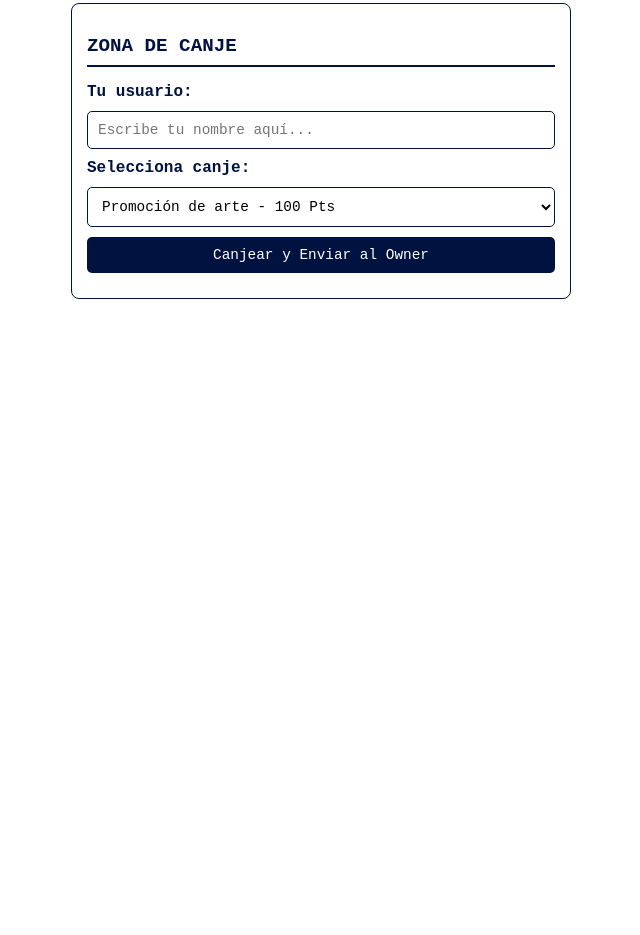
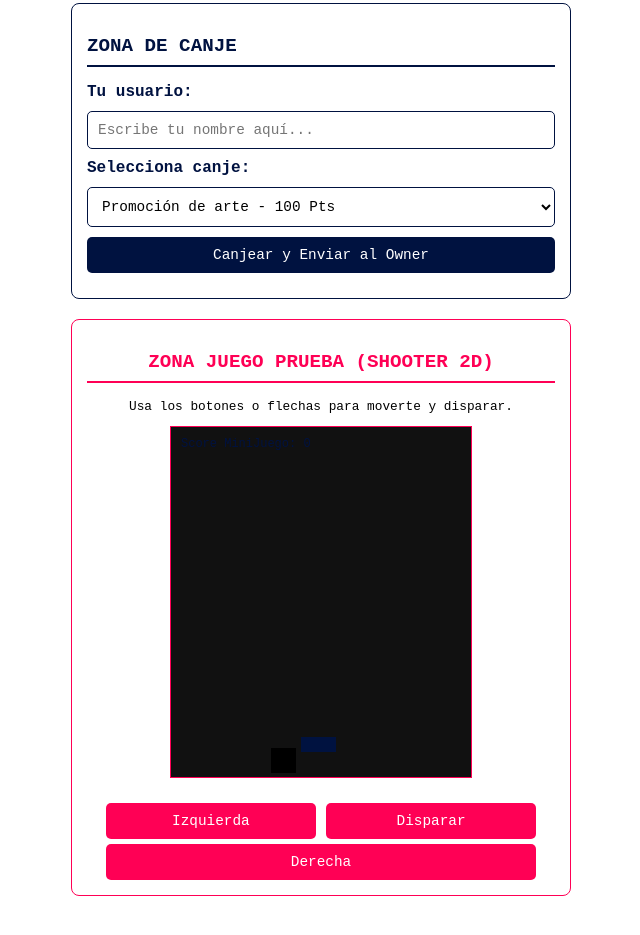
Before and after one commit to j-wl100/puntos-comunidad, a website: page public/index.html in a window 1280 px wide. Shown: the part 257-1192 px from the top of the page, without its empty margins (319-959 px from the left). Before the commit the page ends 800 px from the top, so only its background shows below. Drawn offline with Linux system fonts and the light colour scheme; no server answers.

Commit message:
Update index.html

```diff
--- a/public/index.html
+++ b/public/index.html
@@ -115,6 +115,25 @@
         <div id="mensaje-copiado"></div>
     </div>
 
+
+    <!-- ========================================================= -->
+    <!-- ⬇️ ZONA DE PRUEBAS: JUEGO PRUEBA (BORRAR DESDE AQUÍ ABAJO SI NO LO QUIERES) ⬇️ -->
+    <!-- ========================================================= -->
+    <div class="box" style="text-align: center; border-color: #ff0055;">
+        <h2 style="color: #ff0055; border-color: #ff0055;">ZONA JUEGO PRUEBA (SHOOTER 2D)</h2>
+        <p style="font-size: 0.8rem;">Usa los botones o flechas para moverte y disparar.</p>
+        <canvas id="gameCanvas" width="300" height="350" style="background:#111; border:1px solid #ff0055; max-width:100%;"></canvas>
+        <div style="margin-top: 10px;">
+            <button onclick="moverIzq()" style="width: 45%; display:inline-block; background:#ff0055;">Izquierda</button>
+            <button onclick="disparar()" style="width: 45%; display:inline-block; background:#ff0055;">Disparar</button>
+            <button onclick="moverDer()" style="width: 92%; margin-top:5px; background:#ff0055;">Derecha</button>
+        </div>
+    </div>
+    <!-- ========================================================= -->
+    <!-- ⬆️ FIN DE LA ZONA DE PRUEBAS ⬆️ -->
+    <!-- ========================================================= -->
+
+
     <script>
         // Cargar los puntos automáticamente desde el servidor al abrir la web
         window.onload = function() {
@@ -171,6 +190,64 @@
                 window.location.href = urlWhatsApp;
             }, 500);
         }
+
+        // --- SCRIPTS DEL JUEGO PRUEBA ---
+        const canvas = document.getElementById("gameCanvas");
+        const ctx = canvas.getContext("2d");
+
+        let playerX = 130;
+        let bullets = [];
+        let enemies = [{x: 100, y: 20, width: 25, height: 25, speed: 1}];
+        let scoreJuego = 0;
+
+        function moverIzq() { if(playerX > 10) playerX -= 15; }
+        function moverDer() { if(playerX < canvas.width - 40) playerX += 15; }
+        function disparar() { bullets.push({x: playerX + 18, y: 300, width: 4, height: 10}); }
+
+        function actualizarJuego() {
+            ctx.clearRect(0, 0, canvas.width, canvas.height);
+
+            // Jugador
+            ctx.fillStyle = "#001240";
+            ctx.fillRect(playerX, 310, 35, 15);
+
+            // Balas
+            ctx.fillStyle = "#ff0055";
+            bullets.forEach((b, index) => {
+                b.y -= 5;
+                ctx.fillRect(b.x, b.y, b.width, b.height);
+                if(b.y < 0) bullets.splice(index, 1);
+            });
+
+            // Enemigos
+            ctx.fillStyle = "#000";
+            enemies.forEach((e, eIndex) => {
+                e.y += e.speed;
+                ctx.fillRect(e.x, e.y, e.width, e.height);
+
+                // Colisión
+                bullets.forEach((b, bIndex) => {
+                    if(b.x < e.x + e.width && b.x + b.width > e.x && b.y < e.y + e.height && b.y + b.height > e.y) {
+                        enemies.splice(eIndex, 1);
+                        bullets.splice(bIndex, 1);
+                        scoreJuego += 10;
+                        // Respawnear enemigo
+                        enemies.push({x: Math.random() * 250, y: 0, width: 25, height: 25, speed: 1.2});
+                    }
+                });
+
+                if(e.y > canvas.height) e.y = 0;
+            });
+
+            // Texto Puntos Juego
+            ctx.fillStyle = "#001240";
+            ctx.font = "12px monospace";
+            ctx.fillText("Score MiniJuego: " + scoreJuego, 10, 20);
+
+            requestAnimationFrame(actualizarJuego);
+        }
+
+        actualizarJuego();
     </script>
 
 </body>
```
